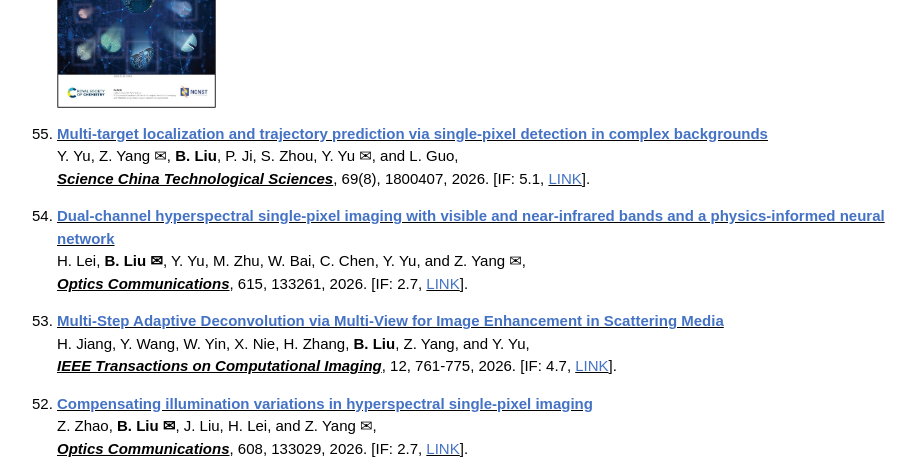
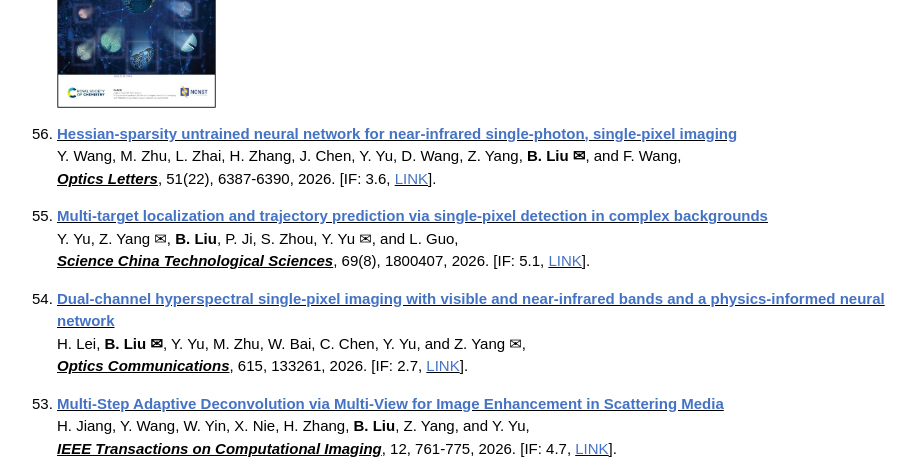
Before and after one commit to liu-baolei/liu-baolei.github.io, a plain HTML site: page index.html in a window 1280 px wide. Shown: the part 3680-4152 px from the top of the page, without its empty margins (249-1170 px from the left). Drawn offline with Linux system fonts and the light colour scheme; some packages are replaced by stand-ins of ours; a script that the page names is missing.

Commit message:
Add new Optics Letters paper to Journal Papers

```diff
--- a/index.html
+++ b/index.html
@@ -266,6 +266,17 @@
             <img style="width:18.5%;" src="images/UV-CGI-PR.jpg"> &nbsp&nbsp
             <img style="width:18.5%;" src="images/NanoLetters.jpg"> &nbsp&nbsp
             <img style="width:18.5%;" src="images/NanoscaleAdvances.jpg">
+
+            <p>
+            <li>
+                <a href="https://doi.org/10.1364/OL.612479" target="_blank">
+                    <font style="color:#4472C4"><strong>Hessian-sparsity untrained neural network for near-infrared single-photon, single-pixel imaging</strong></font>
+                </a>
+                <br>
+                Y. Wang, M. Zhu, L. Zhai, H. Zhang, J. Chen, Y. Yu, D. Wang, Z. Yang, <b>B. Liu &#9993</b>, and F. Wang,
+                <br>
+                <b><u><i>Optics Letters</i></u></b>, 51(22), 6387-6390, 2026. [IF: 3.6, <a href="https://doi.org/10.1364/OL.612479" target="_blank"><font style="color:#4472C4">LINK</font>]</a>.
+                </p>
 
 
             <p>
```
